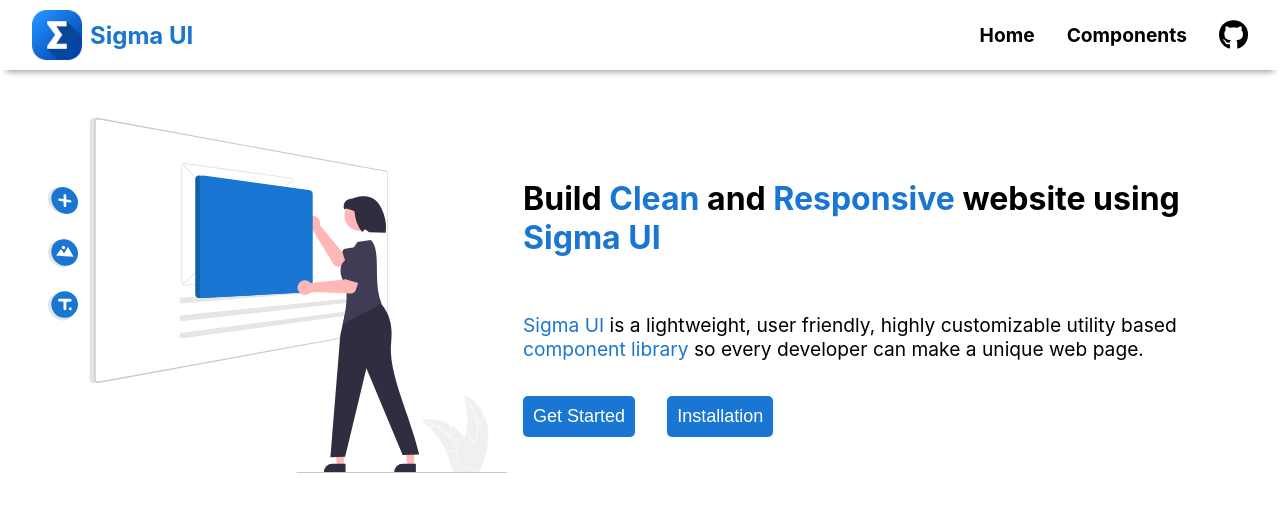
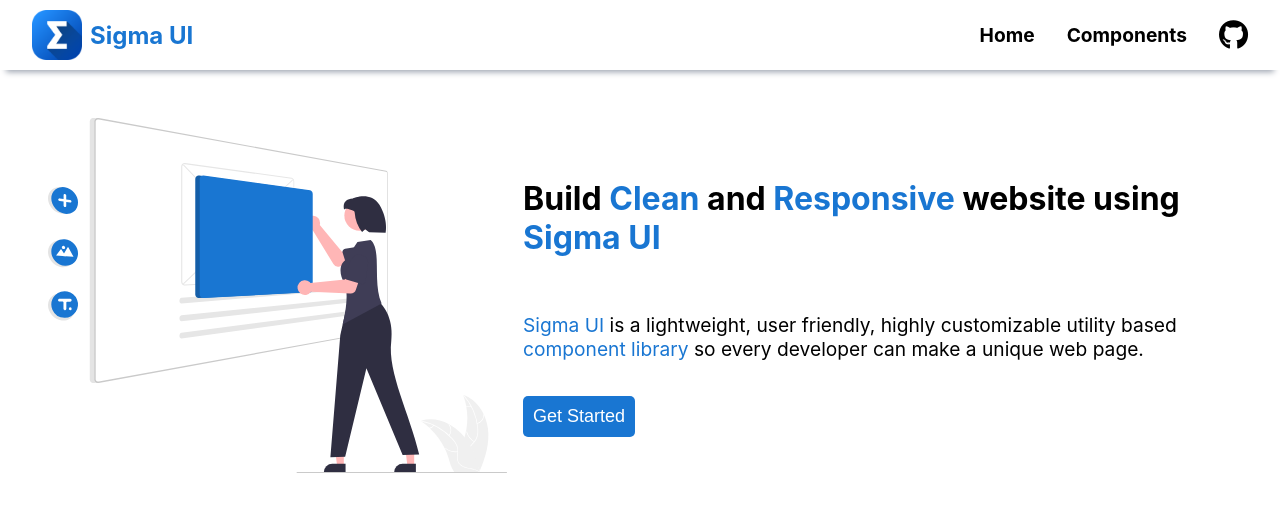
Before and after one commit to SudiptaChakraborty51/sigma-ui, a React (Create React App) app: page / in a window 1280 px wide. Shown: the top 512 px of the page. Built offline with nearby package versions, Linux system fonts and the light colour scheme.

Commit message:
updated home page

```diff
--- a/src/pages/Home/Home.jsx
+++ b/src/pages/Home/Home.jsx
@@ -26,9 +26,9 @@
             <button onClick={() => navigate("/components")}>
               <span>Get Started</span>
             </button>
-            <button onClick={() => navigate("/installation")}>
+            {/* <button onClick={() => navigate("/installation")}>
               <span>Installation</span>
-            </button>
+            </button> */}
           </div>
         </div>
       </div>
```
